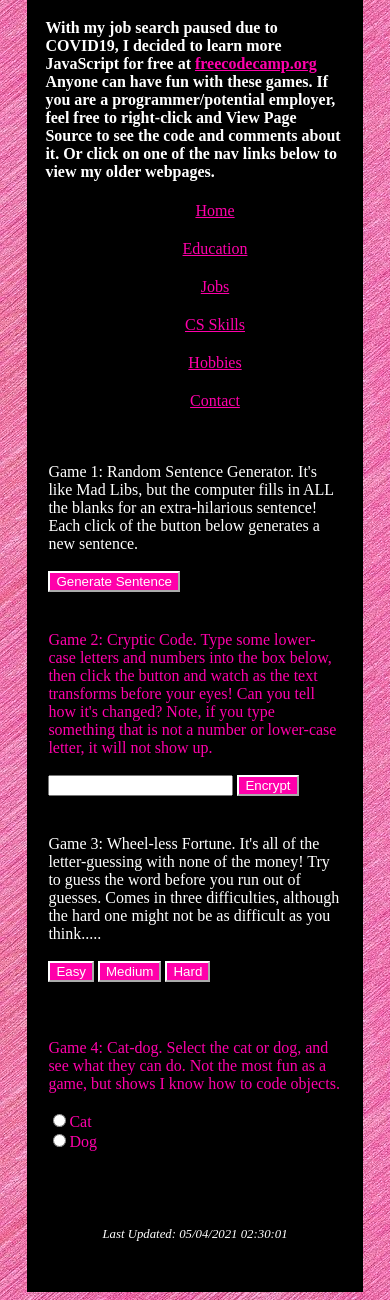
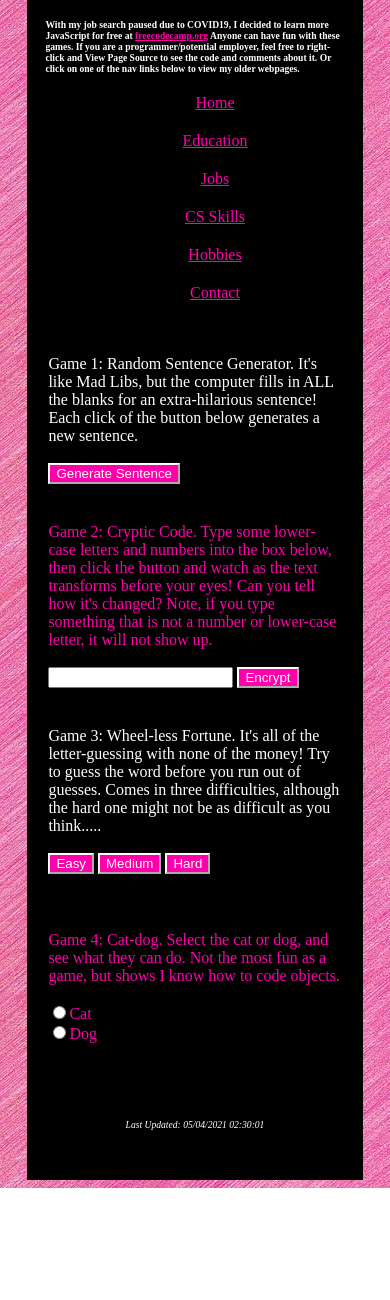
Before and after one commit to L1ndseyHerman/Website-Updates, a plain HTML site: page funWithJavaScript.html in a window 390 px wide. Shown: the part 119-1419 px from the top of the page. After the commit the page ends 1307 px from the top, so only its background shows below. Drawn offline with Linux system fonts and the light colour scheme.

Commit message:
Phone h4 and footer resizing

```diff
--- a/jsPageOnly.css
+++ b/jsPageOnly.css
@@ -141,4 +141,12 @@ footer
 		display: block;
 		margin-top: 20px;
 	}
+	h4
+	{
+		font-size: 60%;
+	}
+	footer
+	{
+		font-size: 60%;
+	}
 }
```
